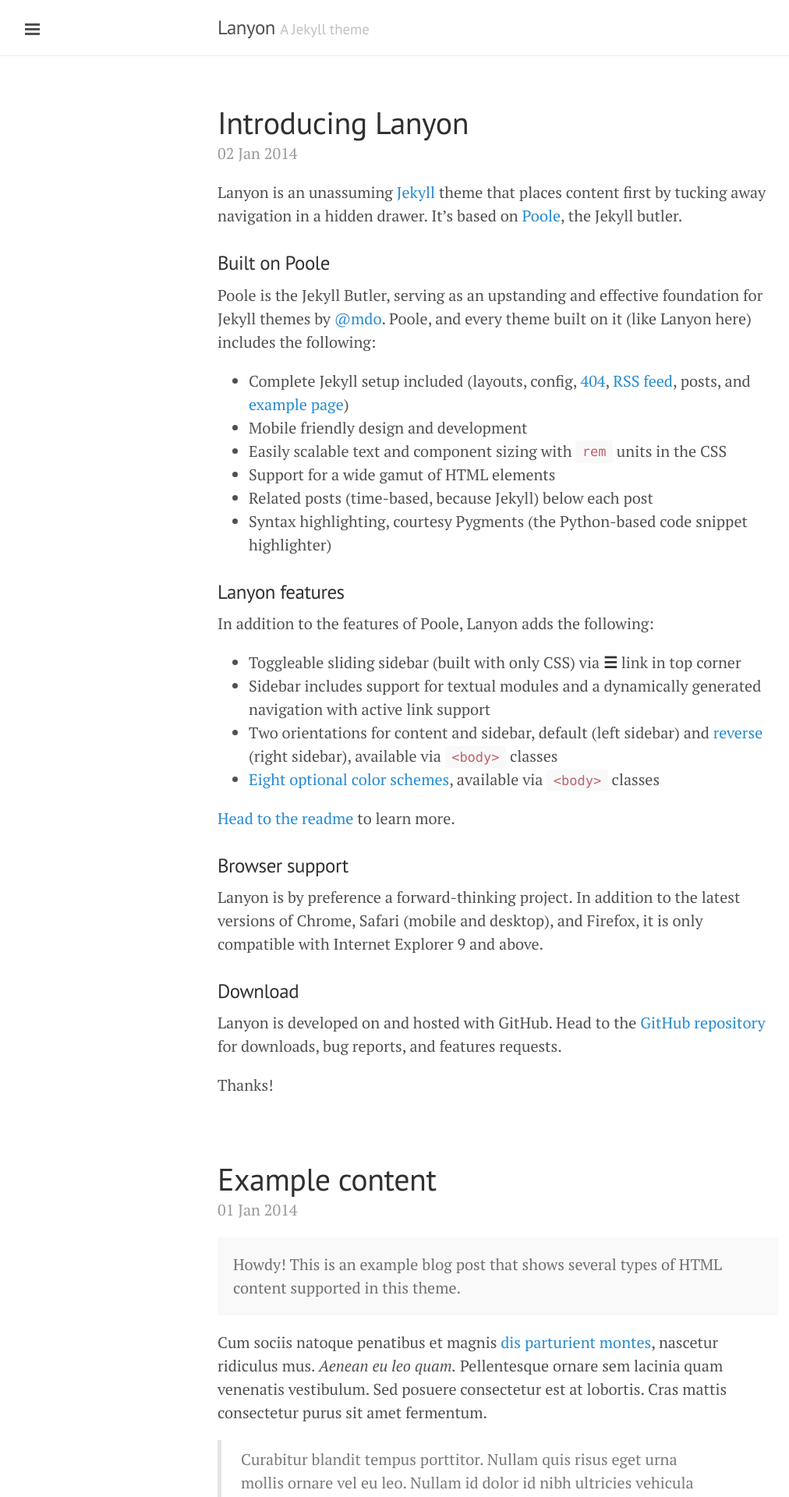
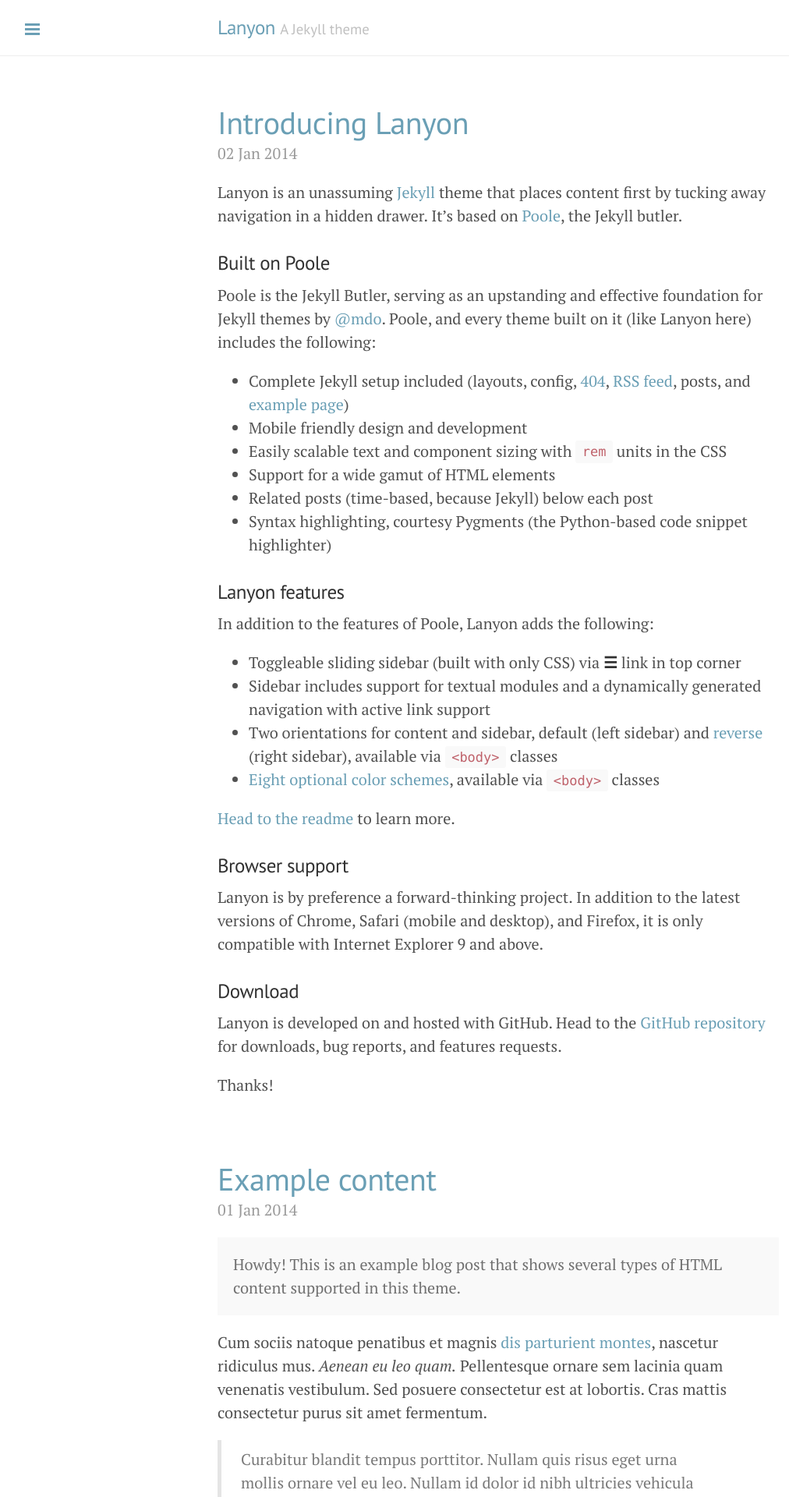
Before and after one commit to mludv/mludv.github.io, a Jekyll site: the page built from index.html, in a window 1280 px wide. Shown: the top 1920 px of the page at 78% size, without its empty margins (1-1013 px from the left). Built offline with Jekyll 4.4.1, drawn with Linux system fonts in a browser that asks for light colours; Markdown is read by kramdown in place of the engine named in the settings; the list of posts is cut into pages by our own code.

Commit message:
Adds image

```diff
--- a/_layouts/default.html
+++ b/_layouts/default.html
@@ -3,7 +3,7 @@
 
   {% include head.html %}
 
-  <body>
+  <body class="theme-base-0d sidebar-overlay">
 
     {% include sidebar.html %}
 
```
Also changed, not shown: public/test.jpg (added).
